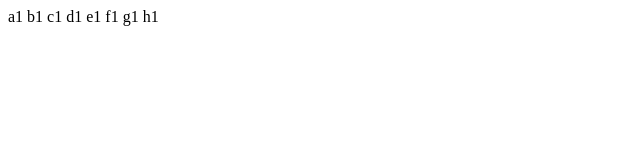
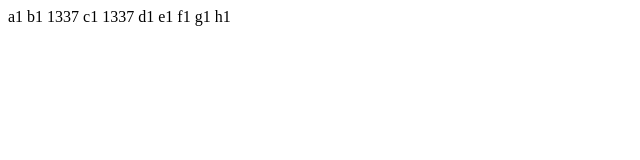
Before and after one commit to JGH153/vscode-tips, a plain HTML site: page index.html in a window 1280 px wide. Shown: the whole page, without its empty margins (0-640 px from the left). Drawn offline with Linux system fonts and the light colour scheme.

Commit message:
Fixed something

```diff
--- a/index.html
+++ b/index.html
@@ -1,6 +1,6 @@
 <span class="red">a1</span>
-<span class="red">b1</span>
-<span class="red">c1</span>
+<span class="red">b1 1337</span>
+<span class="red">c1 1337</span>
 <span class="red">d1</span>
 <span class="red">e1</span>
 <span class="red">f1</span>
```
